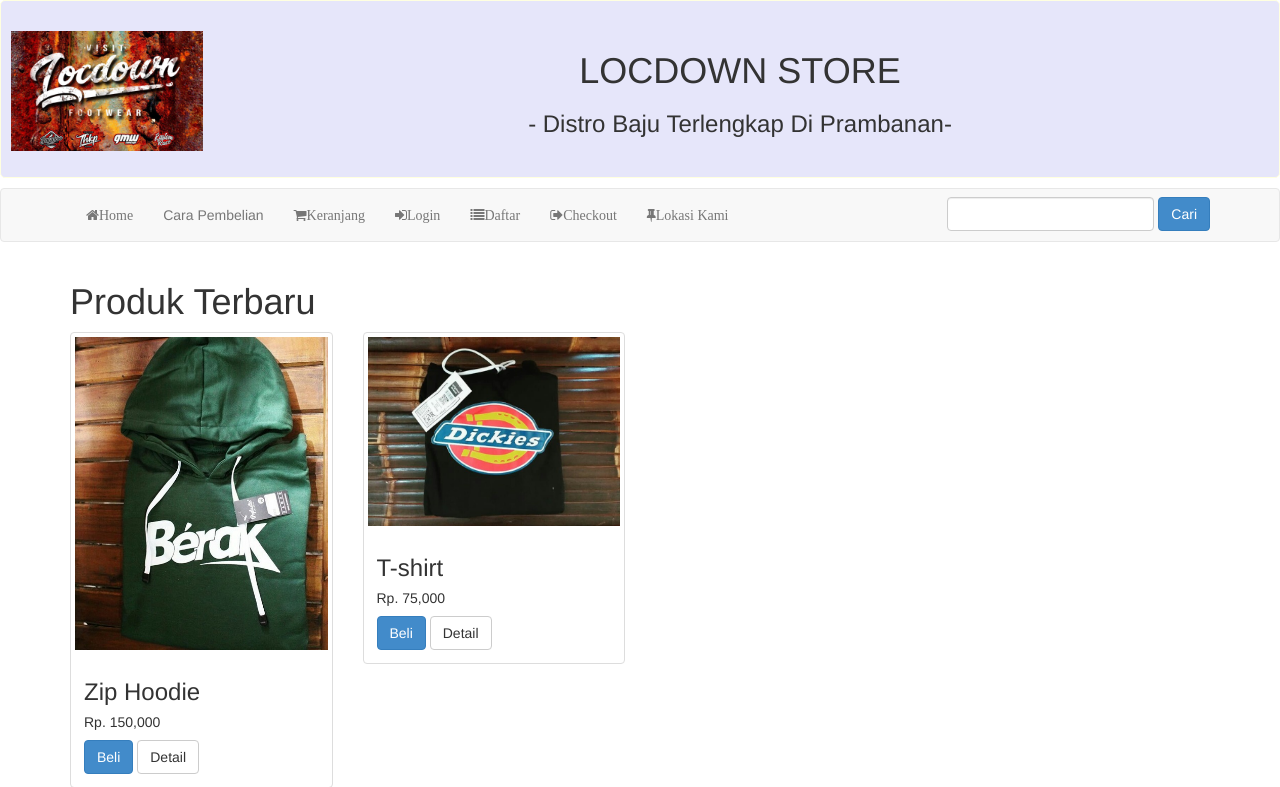
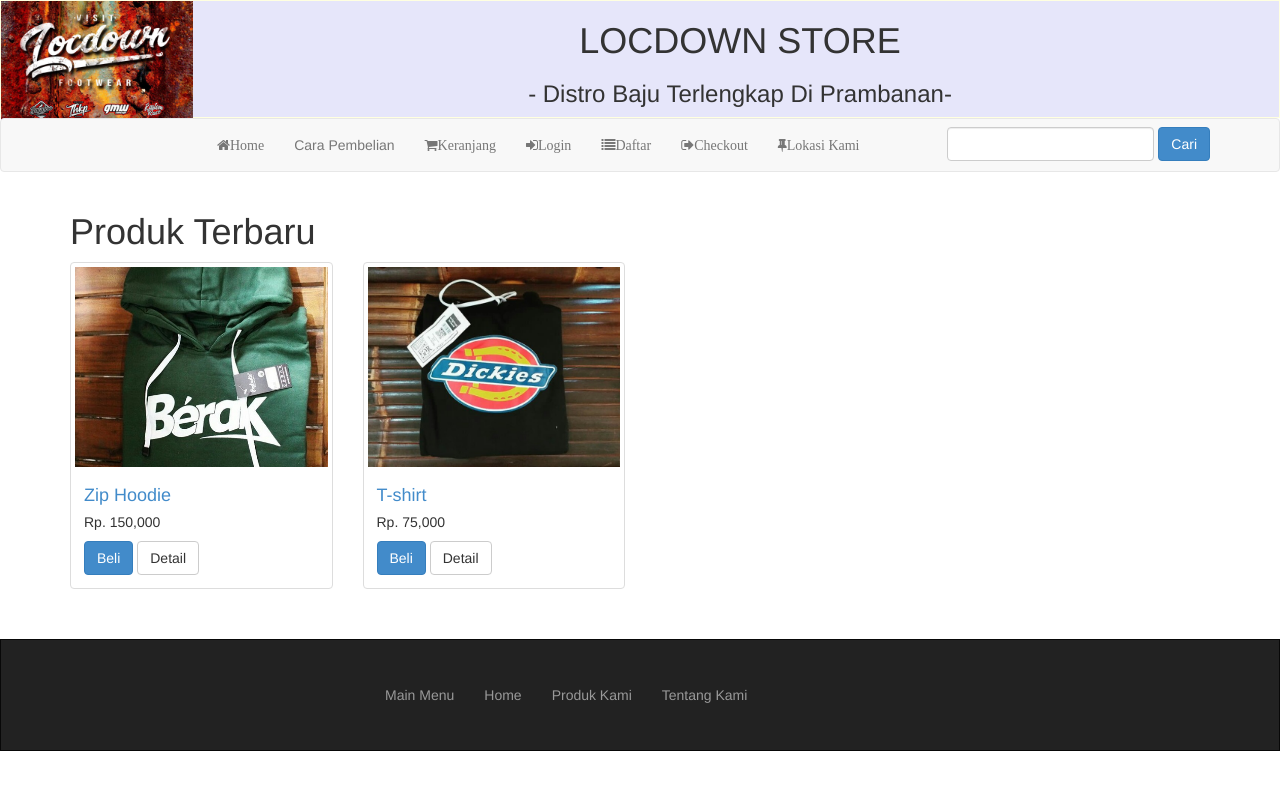
Before and after one commit to csynoers/locdownstore, a PHP site: page / in a window 1280 px wide. Shown: the top 787 px of the page. After the commit the page ends 751 px from the top, so only its background shows below. Run offline with PHP 8.4, Linux system fonts and the light colour scheme; data comes from the database, SQL or seed files in the repository.

Commit message:
thumbnail product >> position background

```diff
--- a/assets/css/scm-custom.css
+++ b/assets/css/scm-custom.css
@@ -1,13 +1,13 @@
 header{
     background-color: #E6E6FA;
-    padding:  30px 10px;
-    border-radius: 5px;
+    /* padding:  30px 10px; */
+    /* border-radius: 5px; */
     border: 1px solid #FFFFE0;
-    margin-bottom: 10px;
+    /* margin-bottom: 10px; */
 }
 
 h4{
-    margin-left: 20px;
+    /* margin-left: 20px; */
     margin-top: 10px;
 }
 
@@ -25,7 +25,7 @@
 }
 
 h4{
-    margin-left: 20px;
+    /* margin-left: 20px; */
     margin-top: 10px;
 }
 
@@ -44,4 +44,9 @@
     border-radius: unset;
     margin-bottom: 0px !important;
 }
+.thumbnail-product {
+    height: 200px;
+    background-size: cover;
+    background-position: center;
+}
 /* scm custom */
--- a/index.php
+++ b/index.php
@@ -77,16 +77,18 @@
 								<?php
 									$db->query = "SELECT * FROM produk";
 									foreach ($db->query() as $key => $value) {
-										$value->harga_produk_idr = number_format($value->harga_produk);
+										$value->harga_produk_idr= number_format($value->harga_produk);
+										$value->hrefDetail		= "index.php?page=detail-produk&id={$value->id_produk}";
 										echo "
 											<div class='col-md-3'>
 												<div class='thumbnail'>
-													<img src='foto_produk/{$value->foto_produk}' alt=''>
+													<div class='thumbnail-product' data-src='foto_produk/{$value->foto_produk}'>
+													</div>
 													<div class='caption'>
-														<h3>{$value->nama_produk}</h3>
+														<h4><a href='{$value->hrefDetail}'>{$value->nama_produk}</a></h4>
 														<h5>Rp. {$value->harga_produk_idr}</h5>
 														<a href='beli.php?id={$value->id_produk}' class='btn btn-primary'>Beli</a>
-														<a href='index.php?page=detail-produk&id={$value->id_produk}' class='btn btn-default'>Detail</a>
+														<a href='{$value->hrefDetail}' class='btn btn-default'>Detail</a>
 													</div>
 												</div>
 											</div>
@@ -102,5 +104,17 @@
 
 		include 'footer.php';
 	?>
+	<script>
+		(function( j ){
+			let thumbnail_product = j('.thumbnail-product');
+			j.each( thumbnail_product, function(){
+				let thumbnail_product_src = j( this ).data( 'src' );
+
+				/* create image background */
+				j( this ).css( 'background-image' , `url('${thumbnail_product_src}')` )
+				console.log( thumbnail_product_src )
+			} )
+		})( jQuery )
+	</script>
 	</body>
 </html>
```
